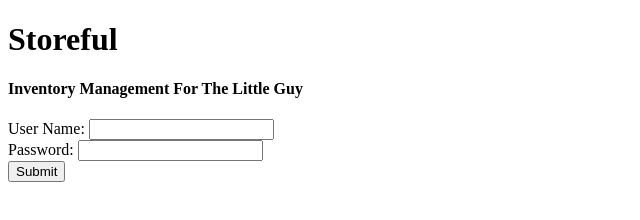
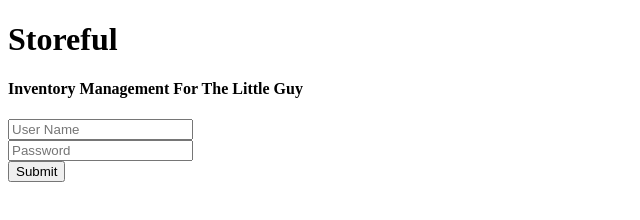
Before and after one commit to steve2482/storeful, a website: page public/index.html in a window 1280 px wide. Shown: the whole page, without its empty margins (0-640 px from the left). Drawn offline with Linux system fonts and the light colour scheme.

Commit message:
added placeholders to sign in form

```diff
--- a/public/index.html
+++ b/public/index.html
@@ -12,8 +12,8 @@
 
 	<div class="sign-in">
 		<form class="user-fields">
-			User Name: <input type="text" name="UserName"><br>
-			Password: <input type="text" name="Password"><br>
+			<input type="text" name="UserName" placeholder="User Name"><br>
+			<input type="text" name="Password" placeholder="Password"><br>
 			<input type="submit" name="Submit">
 		</form>
 	</div>
```
